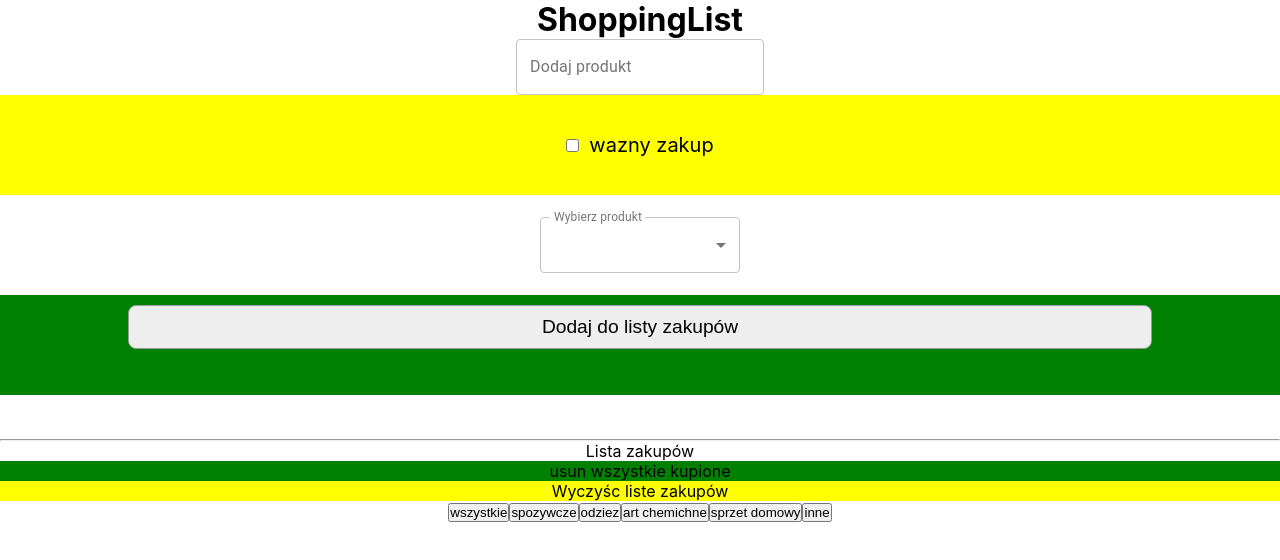
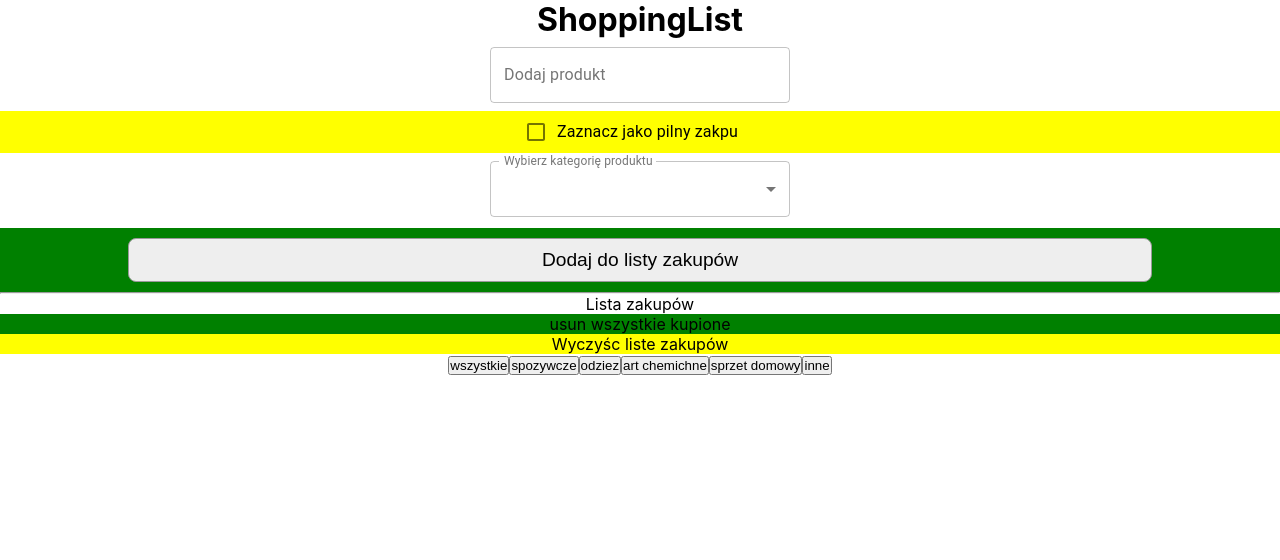
Before and after one commit to PawelBorowik/shopping-list, a React (Create React App) app: page / in a window 1280 px wide. Shown: the top 560 px of the page. Built offline with nearby package versions, Linux system fonts and the light colour scheme.

Commit message:
Add error option to  form

```diff
--- a/src/componets/AddItem.js
+++ b/src/componets/AddItem.js
@@ -1,27 +1,31 @@
-import React, { useState, useEffect } from 'react';
+import React, { useState, useEffect, useRef } from 'react';
 import { makeStyles } from '@material-ui/core/styles';
 import TextField from '@material-ui/core/TextField';
-
+import FormControlLabel from '@material-ui/core/FormControlLabel';
+import FormControl from '@material-ui/core/FormControl';
+import Checkbox from '@material-ui/core/Checkbox'
 import InputLabel from '@material-ui/core/InputLabel';
 import MenuItem from '@material-ui/core/MenuItem';
-// import FormHelperText from '@material-ui/core/FormHelperText';
-import FormControl from '@material-ui/core/FormControl';
 import Select from '@material-ui/core/Select';
+import FormHelperText from '@material-ui/core/FormHelperText';
 
 const useStyles = makeStyles(theme => ({
-
-    textField: {
-        marginLeft: theme.spacing(1),
-        marginRight: theme.spacing(1),
-        width: 200,
+    root: {
+        '& > *': {
+            margin: theme.spacing(1),
+            width: 300,
+        },
     },
     formControl: {
         margin: theme.spacing(1),
-        minWidth: 200,
+        minWidth: 300,
+
     },
     selectEmpty: {
         marginTop: theme.spacing(2),
     },
+
+
 }));
 
 function AddItem(props) {
@@ -33,10 +37,10 @@ function AddItem(props) {
     const [checkbox, setCheckbox] = useState(false)
     const [selectItem, setSelectItem] = useState("empty")
     const [bought, setBought] = useState(false)
-    const [alert, setAlert] = useState("")
+    const [alert, setAlert] = useState(false)
 
-    const inputLabel = React.useRef(null);
-    const [labelWidth, setLabelWidth] = React.useState(0);
+    const inputLabel = useRef(null);
+    const [labelWidth, setLabelWidth] = useState(0);
     useEffect(() => {
         setLabelWidth(inputLabel.current.offsetWidth);
     }, []);
@@ -51,11 +55,8 @@ function AddItem(props) {
         setSelectItem(e.target.value)
     }
     const AddNewItem = () => {
-        if (!text) {
-            setAlert("podaj nazwę")
-        }
-        else if (selectItem === "empty") {
-            setAlert("wybierz z listy kategorię produktu")
+        if (!text || selectItem === "empty") {
+            setAlert("pole musu być uzupełnione")
         }
         else {
             let newItem = { id, text, checkbox, bought, selectItem }
@@ -72,25 +73,41 @@ function AddItem(props) {
     }
 
 
-    return (
-        <div className="add_form">
-            <div className="form">
-                <form className={classes.root} noValidate autoComplete="off">
-
-                    <TextField id="outlined-basic" label="Dodaj produkt"
-                        variant="outlined" value={text} onChange={handleChangeText} />
-                </form>
 
 
-                <p>{alert}</p>
+    return (
+
+        <div className="conteiner-form">
+            <form className="form" action="">
+                <div className="form_input">
+                    <div className={classes.root} noValidate autoComplete="off">
+                        <TextField id="outlined-basic" label="Dodaj produkt"
+                            variant="outlined" value={text} onChange={handleChangeText}
+                            error={!text && alert} helperText={!text ? alert : null} />
+
+                    </div>
+                </div>
+
+
                 <div className="form_important">
-                    <input className="form_checkbox" type="checkbox" id="importance" checked={checkbox} onChange={handleCheckbox} />
-                    <label htmlFor="importance">wazny zakup</label>
+
+                    <FormControl component="fieldset">
+
+                        <FormControlLabel
+                            value="end"
+                            control={<Checkbox color="primary" />}
+                            label="Zaznacz jako pilny zakpu "
+                            labelPlacement="end"
+                            checked={checkbox}
+                            onChange={handleCheckbox}
+                        />
+                    </FormControl>
                 </div>
+
                 <div className="form_kind">
-                    <FormControl variant="outlined" className={classes.formControl}>
+                    <FormControl variant="outlined" className={classes.formControl} error={selectItem === "empty" && alert}>
                         <InputLabel ref={inputLabel} id="demo-simple-select-outlined-label">
-                            Wybierz produkt
+                            Wybierz kategorię produktu
                         </InputLabel>
                         <Select
                             labelId="demo-simple-select-outlined-label"
@@ -99,36 +116,23 @@ function AddItem(props) {
                             onChange={handleChangeSelect}
                             labelWidth={labelWidth}
                         >
-                            <MenuItem value="empty">
-
-                            </MenuItem>
+                            <MenuItem value="empty"></MenuItem>
                             <MenuItem value={"food"}>spożywcze</MenuItem>
                             <MenuItem value={"clothes"}>odzież</MenuItem>
                             <MenuItem value={"clean"}>art. chemiczne</MenuItem>
                             <MenuItem value={"tools"}>sprzęt domowy</MenuItem>
                             <MenuItem value={"other"}>inne</MenuItem>
-
-
                         </Select>
+                        <FormHelperText >{selectItem === "empty" ? alert : null}</FormHelperText>
                     </FormControl>
-
-
-
-                    {/* <select className="form_select" onChange={handleChangeSelect} id="kind">
-                        <option value="empty" defaultValue="selected" >wybierz rodzaj</option>
-                        <option id="food" value="food">spozywcze</option>
-                        <option value="clothes">odziez</option>
-                        <option value="clean">art. chemiczne</option>
-                        <option value="tools">sprzęt domowy</option>
-                        <option value="other">inne</option>
-                    </select> */}
                 </div>
                 <div className="form_button-area">
                     <input className="form_button" type="reset" value="Dodaj do listy zakupów"
                         onClick={() => AddNewItem()} />
                 </div>
-            </div>
+            </form>
         </div>
+
     );
 }
 
```
